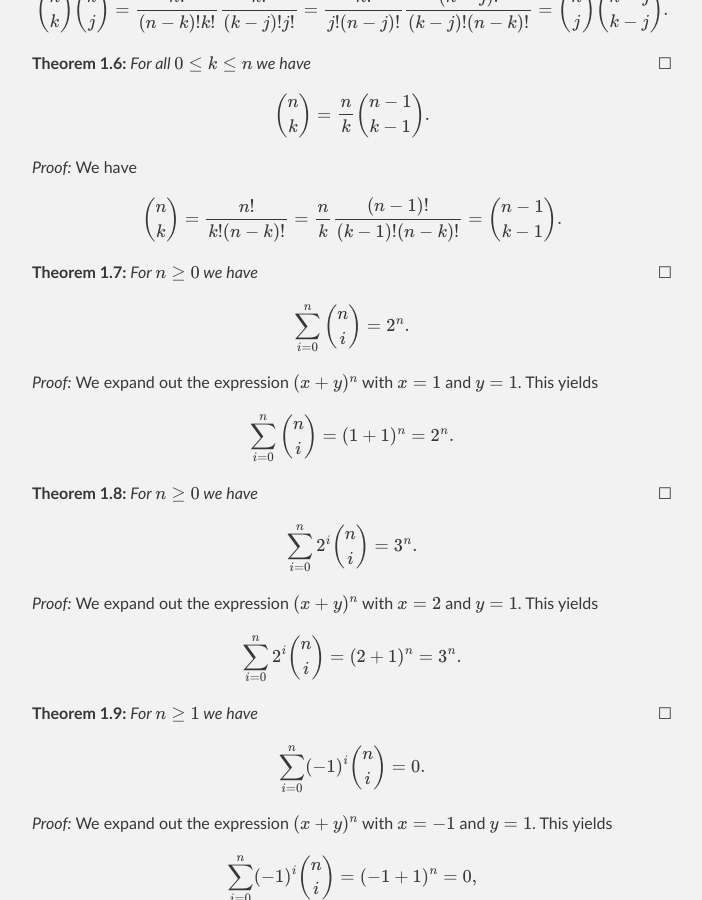
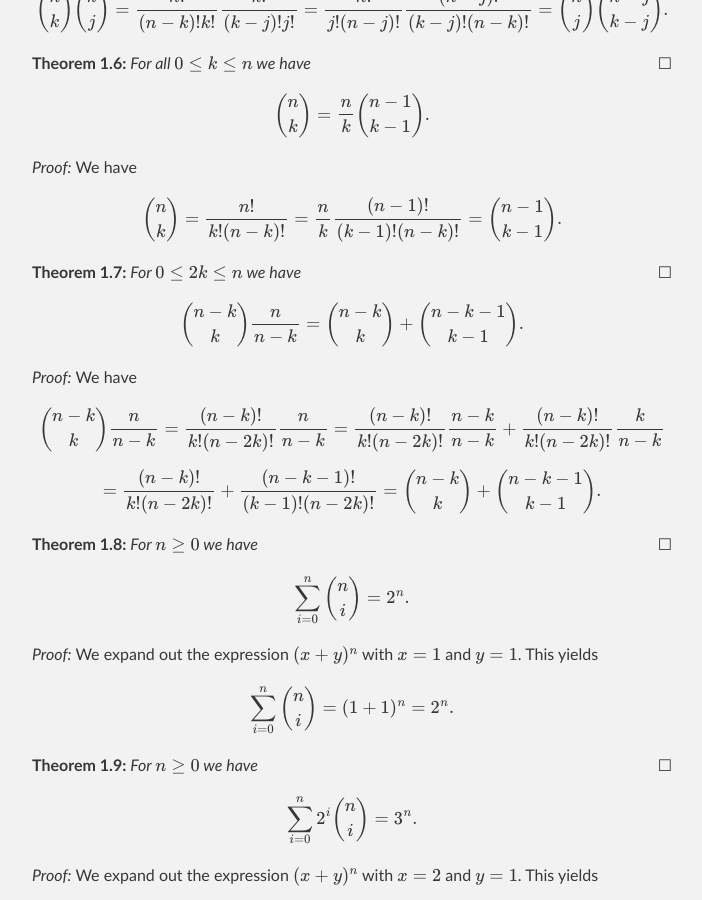
Before and after one commit to wbhart/SimpleMath, a Jekyll site: the page built from binomial.html, in a window 1280 px wide and 900 px high, scrolled down 1577 px. Shown: the whole window, without its empty margins (288-990 px from the left). Built offline with Jekyll 4.4.1, drawn with Linux system fonts in a browser that asks for light colours; formulas are drawn with MathJax 3.

Commit message:
Update binomial.html

```diff
--- a/binomial.html
+++ b/binomial.html
@@ -67,6 +67,17 @@ $$\binom{n}{k} = \frac{n}{k}\binom{n - 1}{k - 1}.$$
 
 <proof> We have
 $$\binom{n}{k} = \frac{n!}{k!(n - k)!} = \frac{n}{k}\frac{(n - 1)!}{(k - 1)!(n - k)!} = \binom{n - 1}{k - 1}.$$
+</proof>
+
+<theorem> For $0 \leq 2k \leq n$ we have
+$$\binom{n - k}{k}\frac{n}{n - k} = \binom{n - k}{k} + \binom{n - k - 1}{k - 1}.$$
+</theorem>
+
+<proof> We have
+$$\binom{n - k}{k}\frac{n}{n - k} = \frac{(n - k)!}{k!(n - 2k)!}\frac{n}{n - k}
+= \frac{(n - k)!}{k!(n - 2k)!}\frac{n - k}{n - k} + \frac{(n - k)!}{k!(n - 2k)!}\frac{k}{n - k}$$
+$$= \frac{(n - k)!}{k!(n - 2k)!} + \frac{(n - k - 1)!}{(k - 1)!(n - 2k)!}
+= \binom{n - k}{k} + \binom{n - k - 1}{k - 1}.$$
 </proof>
 
 <theorem> For $n \geq 0$ we have
```
